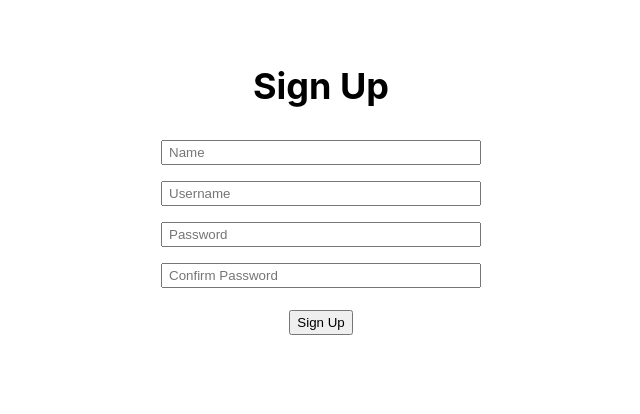
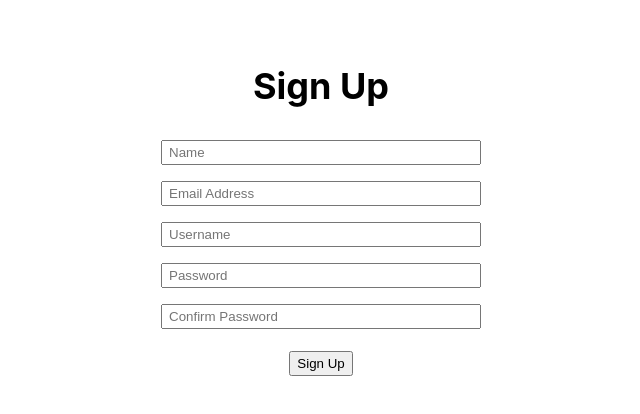
Before and after one commit to thebinarypenguin/scribblez-client, a React (Create React App) app: page /sign-up in a window 1280 px wide. Shown: the top 414 px of the page, without its empty margins (319-959 px from the left). Built offline with nearby package versions, Linux system fonts and the light colour scheme; no server answers.

Commit message:
Add email address to sign up form

```diff
--- a/src/components/SignUp/SignUp.js
+++ b/src/components/SignUp/SignUp.js
@@ -24,9 +24,10 @@ class SignUp extends React.Component {
     ev.preventDefault();
 
     const payload = {
-      real_name: ev.target['full-name'].value,
-      username: ev.target['username'].value,
-      password: ev.target['password'].value,
+      real_name     : ev.target['full-name'].value,
+      email_address : ev.target['email_address'].value,
+      username      : ev.target['username'].value,
+      password      : ev.target['password'].value,
     };
 
     console.log('IOU form validation');
@@ -58,6 +59,7 @@ class SignUp extends React.Component {
         <form autoComplete="off" onSubmit={this.handleSubmit}>
 
           <input type="text" id="full-name" placeholder="Name" />
+          <input type="text" id="email_address" placeholder="Email Address" />
           <input type="text" id="username" placeholder="Username" />
           <input type="password" id="password" placeholder="Password" />
           <input type="text" id="password-confirmation" placeholder="Confirm Password" />
```
